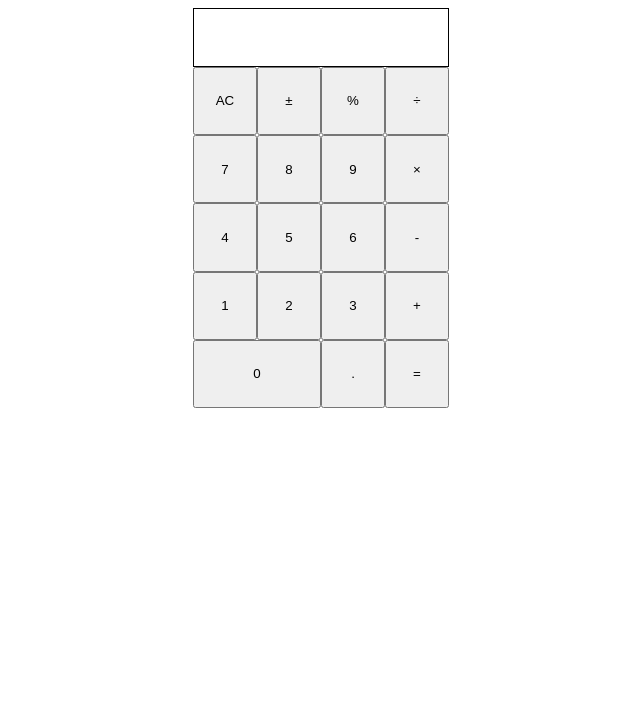
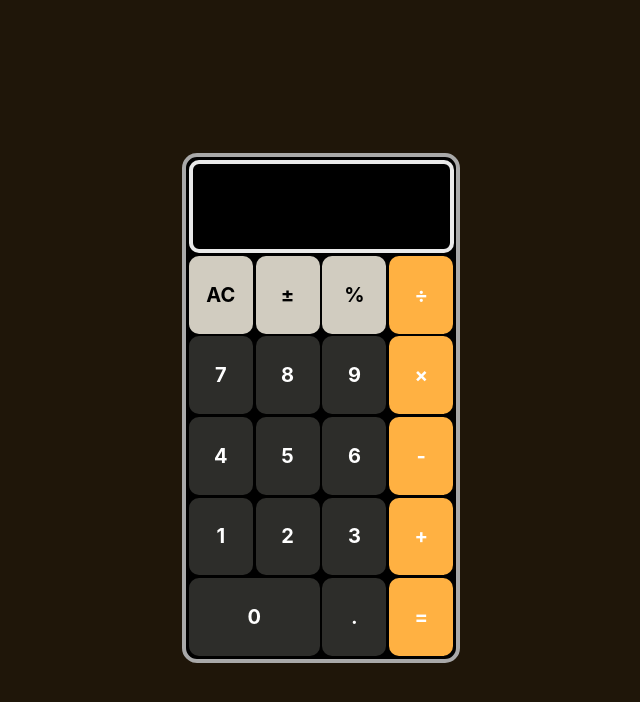
Before and after one commit to callmehallo/calculator, a plain HTML site: page index.html in a window 1280 px wide. Shown: the whole page, without its empty margins (319-959 px from the left). Drawn offline with Linux system fonts and the light colour scheme.

Commit message:
first finished version. no bugs yet

```diff
--- a/index.html
+++ b/index.html
@@ -10,27 +10,31 @@
 <body>
   <div class="con">
     <div class="calc">
-      <div class="display"></div>
-      <button class="ac grid" id="clear">AC</button>
-      <button class="vz grid" id="vz">&#177;</button>
-      <button class="prozent grid " id="percent">&percnt;</button>
-      <button class="divide grid " id="divide"  data-opr="opr">&#247;</button>
-      <button class="num grid seven" id="seven" data-type="num">7</button>
-      <button class="num grid eight" id="eight" data-type="num">8</button>
-      <button class="num grid nine" id="nine" data-type="num">9</button>
-      <button class="multipy grid " id="multiply" data-opr="opr">&times;</button>
-      <button class="num grid four" id="four" data-type="num">4</button>
-      <button class="num grid five" id="five" data-type="num">5</button>
-      <button class="num grid six" id="six" data-type="num">6</button>
-      <button class="minus grid " id="minus" data-opr="opr">-</button>
-      <button class="num grid one" id="one" data-type="num">1</button>
-      <button class="num grid two" id="two" data-type="num">2</button>
-      <button class="num grid three" id="three" data-type="num">3</button>
-      <button class="plus grid " id="plus" data-opr="opr">+</button>
-      <button class="num grid  null zero" id="zero" data-type="num">0</button>
-      <button class="point grid  " id="point">.</button>
-      <button class="equals grid  " id="equals">&equals;</button>
-
+      <div class="display">
+        <div class="history"></div>
+        <div class="displayVal"></div>
+      </div>
+      <div class="calGrid">
+      <button class="ac grid upbtns" id="clear">AC</button>
+      <button class="vz grid upbtns" id="vz">&#177;</button>
+      <button class="prozent grid  upbtns" id="percent" data-key = '%'>&percnt;</button>
+      <button class="divide grid " id="divide"  data-opr="opr" data-key = '/'>&#247;</button>
+      <button class="num grid seven" id="seven" data-type="num" data-key = '7'>7</button>
+      <button class="num grid eight" id="eight" data-type="num" data-key = '8'>8</button>
+      <button class="num grid nine" id="nine" data-type="num" data-key = '9'>9</button>
+      <button class="multipy grid " id="multiply" data-opr="opr" data-key = '*'>&times;</button>
+      <button class="num grid four" id="four" data-type="num" data-key = '4'>4</button>
+      <button class="num grid five" id="five" data-type="num" data-key = '5'>5</button>
+      <button class="num grid six" id="six" data-type="num" data-key = '6'>6</button>
+      <button class="minus grid " id="minus" data-opr="opr" data-key = '-'>-</button>
+      <button class="num grid one" id="one" data-type="num" data-key = '1'>1</button>
+      <button class="num grid two" id="two" data-type="num" data-key = '2'>2</button>
+      <button class="num grid three" id="three" data-type="num" data-key = '3'>3</button>
+      <button class="plus grid " id="plus" data-opr="opr" data-key = '+'>+</button>
+      <button class="num grid  null zero" id="zero" data-type="num" data-key = '0'>0</button>
+      <button class="point grid  " id="point" data-key = '.'>.</button>
+      <button class="equals grid  " id="equals" data-key = 'Enter'>&equals;</button>
+      </div>
       </div>
   </div>
   <script src="main.js"></script>
--- a/main.js
+++ b/main.js
@@ -4,13 +4,19 @@ let secOperand = 0; // nummer 2
 let firOperator = ""; // operator 1
 let result = 0;
 let clicked = false; // disable decimal-button
+let historyArr = [];
 
 const add = (a, b) => a + b;
 const substract = (a, b) => a - b;
 const multiply = (a, b) => a * b;
 const divide = (a, b) => {
-  if (b === 0) return "ERROR";
-  else return a / b;
+  if (b == 0) {
+    alert(">:(");
+    alert("not devidable by 0");
+    return 0;
+  } else {
+    return a / b;
+  }
 };
 
 const operate = (a, op, b) => {
@@ -27,9 +33,41 @@ const operate = (a, op, b) => {
 
 // DOM
 const calc = document.querySelector(".calc");
-const display = document.querySelector(".display");
+const display = document.querySelector(".displayVal");
 const numbers = document.querySelectorAll(".num");
 const deci = document.querySelector("#point");
+const history = document.querySelector(".history");
+
+window.addEventListener("keyup", (e) => {
+  if (e.key === "Shift") {
+    return;
+  } else if (e.key === "=") {
+    const key = document.querySelector(`button[data-key='Enter']`);
+    key.click();
+  } else {
+    const key = document.querySelector(`button[data-key='${e.key}']`);
+    key.click();
+  }
+});
+
+const showHistory = (num1, opr, num2) => {
+  if (opr === "/") {
+    opr = `÷`;
+  } else if (opr === "*") {
+    opr = "×";
+  }
+  if (historyArr.join(" ").length >= 83) {
+    while (historyArr.join(" ").length >= 45) {
+      historyArr.shift();
+    }
+    history.textContent = `${historyArr.join(" ")}`;
+  } else if (result === num1) {
+    historyArr.push(" ", opr, num2);
+  } else {
+    historyArr.push(num1, opr, num2);
+  }
+  history.textContent = `${historyArr.join(" ")}`;
+};
 
 const outputDisplay = () => (display.textContent = `${displayValue}`); //zeigt die Nummer am display an
 const outputResult = () => (display.textContent = `${result}`); //zeigt Ergebnis an
@@ -41,12 +79,14 @@ const operatorDecision = (e) => {
 };
 
 const giveResult = (num1, opr, num2) => {
+  showHistory(num1, opr, num2);
   result = operate(Number(num1), opr, Number(num2));
   if (result % 1 !== 0) {
-    result = parseFloat(result).toFixed(2);
+    result = parseFloat(result).toFixed(3);
   }
   outputResult();
   firOperand = result;
+
   secOperand = 0;
   displayValue = 0;
 };
@@ -80,6 +120,12 @@ calc.addEventListener("click", (e) => {
       enableDecimals();
       firOperator = operatorDecision(e);
     } else if (firOperand && firOperator !== "") {
+      secOperand = displayValue;
+      enableDecimals();
+      giveResult(firOperand, firOperator, secOperand);
+      firOperator = operatorDecision(e);
+    } else if (!firOperand && firOperator && displayValue) {
+      firOperand = 0;
       secOperand = displayValue;
       enableDecimals();
       giveResult(firOperand, firOperator, secOperand);
@@ -124,7 +170,8 @@ calc.addEventListener("click", (e) => {
     secOperand = 0;
     firOperand = 0;
     firOperator = "";
-
+    historyArr = [];
+    history.textContent = "";
     result = 0;
     clicked = false;
 
--- a/styles.css
+++ b/styles.css
@@ -1,27 +1,133 @@
 body {
+  font-family: -apple-system, BlinkMacSystemFont, "Segoe UI", Roboto, Oxygen,
+    Ubuntu, Cantarell, "Open Sans", "Helvetica Neue", sans-serif;
+  font-size: 1.25rem;
+  font-weight: bold;
+  background-color: rgb(31, 22, 9);
 }
-
 .con {
   display: flex;
   justify-content: center;
-  justify-items: center;
+  align-items: center;
   height: 100vh;
 }
-.calc {
+
+.calGrid {
   height: 50vh;
-  width: fit-content;
+  min-width: fit-content;
+  width: 100%;
   display: grid;
   grid-template-columns: repeat(4, 4rem);
+  background-color: black;
+  border-radius: 0 0 15px 15px;
+  border-collapse: collapse;
+  gap: 0.14em;
+  padding: 0;
+}
+.calc {
+  display: flex;
+  flex-direction: column;
+  height: fit-content;
+  width: fit-content;
+
+  box-sizing: border-box;
+  border: 4px solid darkgray;
+  border-radius: 15px;
+  padding: 0.15em;
+  border-collapse: collapse;
+  background-color: black;
 }
 .null {
   grid-column-start: 1;
   grid-column-end: 3;
 }
+
 .display {
-  border: 1px solid black;
+  height: 4em;
+  width: 100%;
+  max-width: 12.375em;
+  border: 4px solid rgba(255, 255, 255, 0.918);
+  margin-bottom: 0.18rem;
   grid-column: 1/5;
   display: flex;
   align-items: flex-end;
   justify-content: flex-end;
+  flex-direction: column;
   padding: 0.3rem;
+  padding-top: 0%;
+  background-color: black;
+  color: white;
+  border-radius: 10px;
+  overflow: hidden;
 }
+.history {
+  display: flex;
+  width: 100%;
+  max-width: 100%;
+  height: 100%;
+  overflow: hidden;
+  flex-direction: row;
+  justify-content: left;
+  color: white;
+}
+.displayVal {
+  display: block;
+  max-width: auto;
+}
+.grid {
+  display: flex;
+  justify-content: center;
+  align-items: center;
+  border-radius: 10px;
+}
+
+button {
+  display: block;
+  font-family: -apple-system, BlinkMacSystemFont, "Segoe UI", Roboto, Oxygen,
+    Ubuntu, Cantarell, "Open Sans", "Helvetica Neue", sans-serif;
+  font-size: 1.25rem;
+  font-weight: bold;
+  border: none;
+  width: 100%;
+  border-radius: 50%;
+  margin: 0px;
+  cursor: pointer;
+}
+button:hover {
+  background-color: wheat;
+  color: black;
+}
+button:active {
+  background-color: #84817a;
+  color: whitesmoke;
+}
+.zero {
+  width: 100%;
+}
+
+[data-opr] {
+  background-color: #ffb142;
+  color: white;
+}
+.equals {
+  background-color: #ffb142;
+  color: white;
+}
+
+.num {
+  background-color: #2d2d2a;
+  color: white;
+}
+
+#point {
+  background-color: #2d2d2a;
+  color: white;
+}
+#point:hover {
+  background-color: wheat;
+  color: black;
+}
+
+.upbtns {
+  background-color: #d1ccc0;
+}
```
